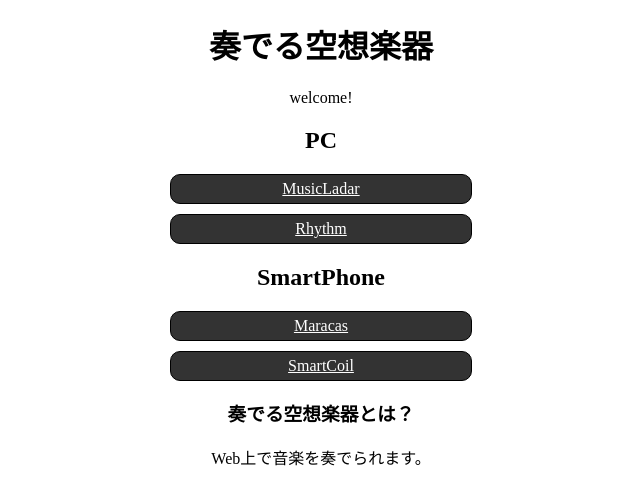
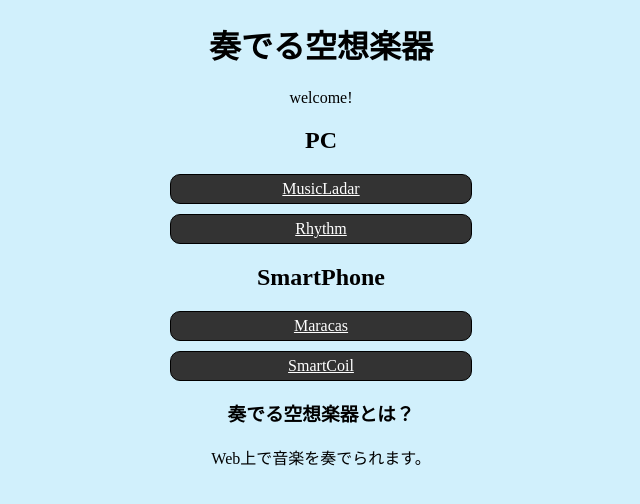
Before and after one commit to rm08K/Sotusei, a Nuxt app: page / in a window 1280 px wide. Shown: the top 504 px of the page, without its empty margins (319-959 px from the left). Built offline with nearby package versions, Linux system fonts and the light colour scheme.

Commit message:
🛠色変えてみたけど…

```diff
--- a/pages/index.vue
+++ b/pages/index.vue
@@ -16,6 +16,7 @@
 <style lang="scss">
   body {
     margin: 0;
+    background-color: rgb(209, 240, 252);
   }
   a {
     display: block;
```
